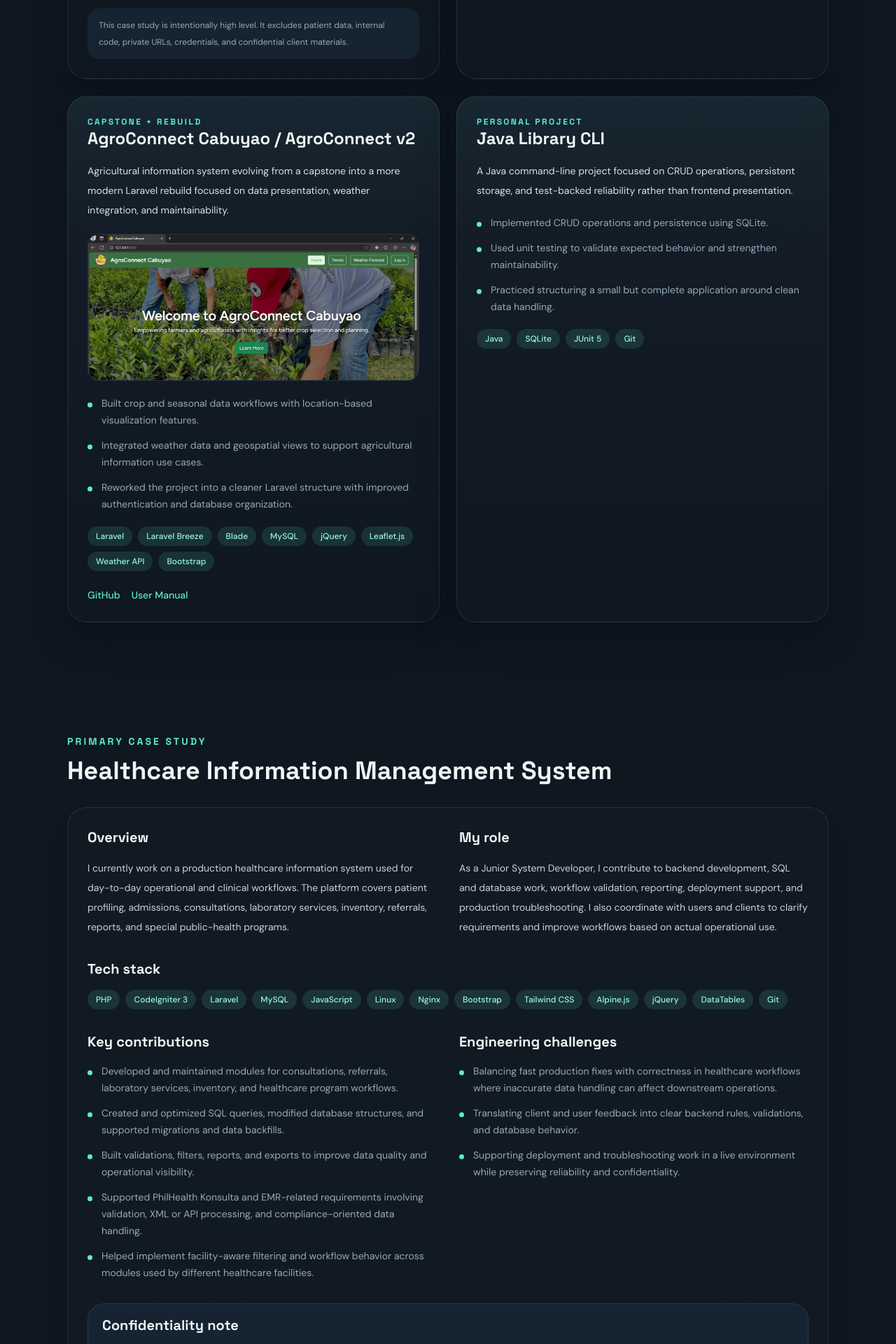
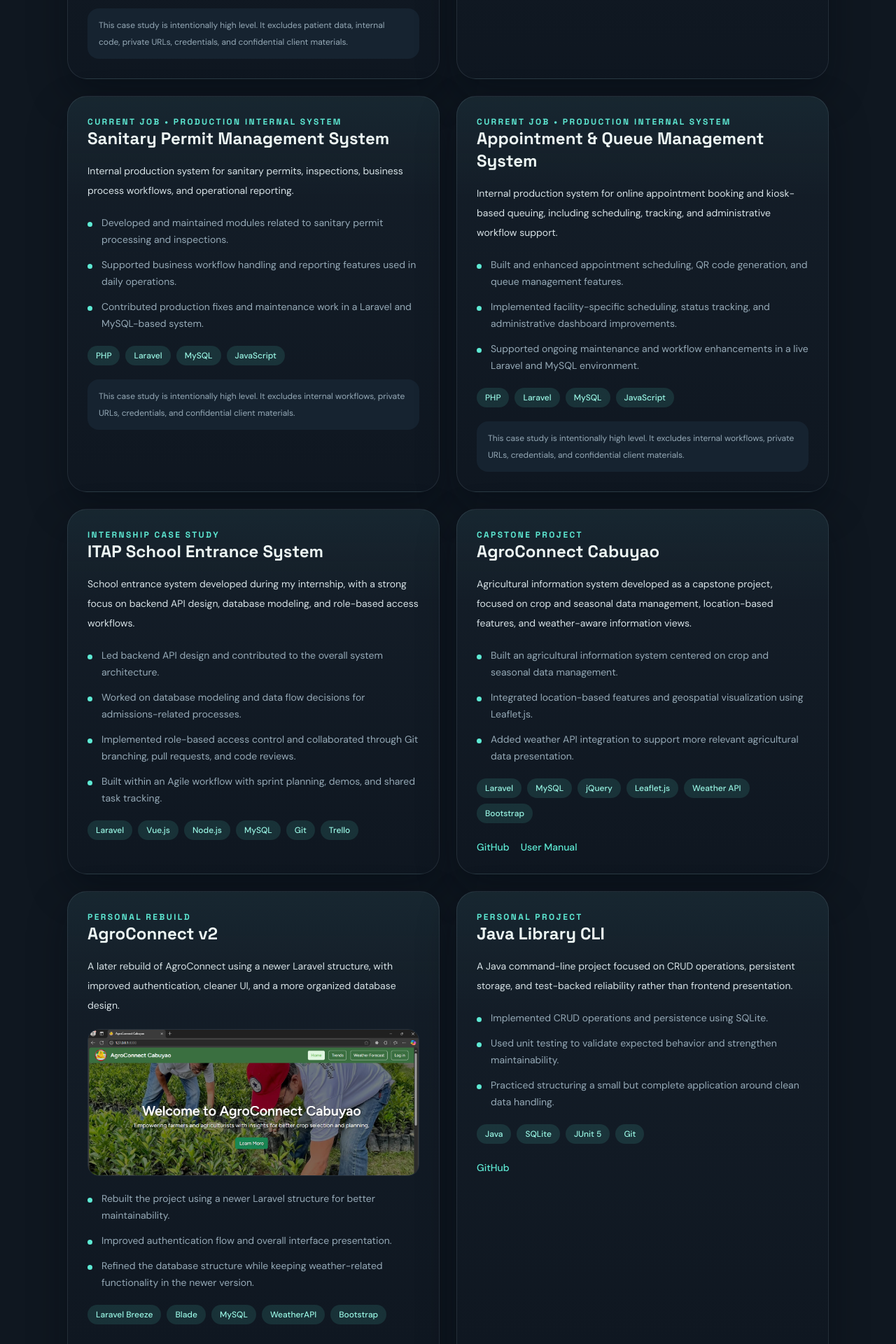
Before and after one commit to mamplata/webdev_portfolio, a Vue app: page / in a window 1280 px wide. Shown: the part 2340-4260 px from the top of the page at 70% size. Built offline with nearby package versions, Linux system fonts and the light colour scheme.

Commit message:
update portfolio content

```diff
--- a/src/portfolio.js
+++ b/src/portfolio.js
@@ -57,6 +57,48 @@ const portfolio = {
         "This case study is intentionally high level. It excludes patient data, internal code, private URLs, credentials, and confidential client materials."
     },
     {
+      title: "Water Laboratory Information System",
+      label: "Current Job • Production Internal System",
+      summary:
+        "Internal production system supporting water laboratory operations, laboratory workflows, reporting, validation, PDF generation, and ongoing maintenance.",
+      stack: ["PHP", "Laravel", "MySQL", "JavaScript"],
+      highlights: [
+        "Worked on features supporting water laboratory operational workflows and day-to-day laboratory processing.",
+        "Built and maintained reporting, validation rules, and PDF generation for internal laboratory use.",
+        "Handled ongoing maintenance and production support within a live Laravel and MySQL environment."
+      ],
+      confidentiality:
+        "This case study is intentionally high level. It excludes internal workflows, private URLs, credentials, and confidential client materials."
+    },
+    {
+      title: "Sanitary Permit Management System",
+      label: "Current Job • Production Internal System",
+      summary:
+        "Internal production system for sanitary permits, inspections, business process workflows, and operational reporting.",
+      stack: ["PHP", "Laravel", "MySQL", "JavaScript"],
+      highlights: [
+        "Developed and maintained modules related to sanitary permit processing and inspections.",
+        "Supported business workflow handling and reporting features used in daily operations.",
+        "Contributed production fixes and maintenance work in a Laravel and MySQL-based system."
+      ],
+      confidentiality:
+        "This case study is intentionally high level. It excludes internal workflows, private URLs, credentials, and confidential client materials."
+    },
+    {
+      title: "Appointment & Queue Management System",
+      label: "Current Job • Production Internal System",
+      summary:
+        "Internal production system for online appointment booking and kiosk-based queuing, including scheduling, tracking, and administrative workflow support.",
+      stack: ["PHP", "Laravel", "MySQL", "JavaScript"],
+      highlights: [
+        "Built and enhanced appointment scheduling, QR code generation, and queue management features.",
+        "Implemented facility-specific scheduling, status tracking, and administrative dashboard improvements.",
+        "Supported ongoing maintenance and workflow enhancements in a live Laravel and MySQL environment."
+      ],
+      confidentiality:
+        "This case study is intentionally high level. It excludes internal workflows, private URLs, credentials, and confidential client materials."
+    },
+    {
       title: "ITAP School Entrance System",
       label: "Internship Case Study",
       summary:
@@ -70,26 +112,16 @@ const portfolio = {
       ]
     },
     {
-      title: "AgroConnect Cabuyao / AgroConnect v2",
-      label: "Capstone + Rebuild",
+      title: "AgroConnect Cabuyao",
+      label: "Capstone Project",
       summary:
-        "Agricultural information system evolving from a capstone into a more modern Laravel rebuild focused on data presentation, weather integration, and maintainability.",
-      stack: [
-        "Laravel",
-        "Laravel Breeze",
-        "Blade",
-        "MySQL",
-        "jQuery",
-        "Leaflet.js",
-        "Weather API",
-        "Bootstrap"
+        "Agricultural information system developed as a capstone project, focused on crop and seasonal data management, location-based features, and weather-aware information views.",
+      stack: ["Laravel", "MySQL", "jQuery", "Leaflet.js", "Weather API", "Bootstrap"],
+      highlights: [
+        "Built an agricultural information system centered on crop and seasonal data management.",
+        "Integrated location-based features and geospatial visualization using Leaflet.js.",
+        "Added weather API integration to support more relevant agricultural data presentation."
       ],
-      highlights: [
-        "Built crop and seasonal data workflows with location-based visualization features.",
-        "Integrated weather data and geospatial views to support agricultural information use cases.",
-        "Reworked the project into a cleaner Laravel structure with improved authentication and database organization."
-      ],
-      imageLink: "images/agroconnectv2.png",
       links: [
         {
           label: "GitHub",
@@ -98,6 +130,25 @@ const portfolio = {
         {
           label: "User Manual",
           href: "https://drive.google.com/file/d/1rrAnNlee9LOPIDmi49w5lxd8RCnxGT99/view?usp=drivesdk"
+        }
+      ]
+    },
+    {
+      title: "AgroConnect v2",
+      label: "Personal Rebuild",
+      summary:
+        "A later rebuild of AgroConnect using a newer Laravel structure, with improved authentication, cleaner UI, and a more organized database design.",
+      stack: ["Laravel Breeze", "Blade", "MySQL", "WeatherAPI", "Bootstrap"],
+      highlights: [
+        "Rebuilt the project using a newer Laravel structure for better maintainability.",
+        "Improved authentication flow and overall interface presentation.",
+        "Refined the database structure while keeping weather-related functionality in the newer version."
+      ],
+      imageLink: "images/agroconnectv2.png",
+      links: [
+        {
+          label: "GitHub",
+          href: "https://github.com/mamplata/agroconnect_appv2"
         }
       ]
     },
@@ -111,6 +162,30 @@ const portfolio = {
         "Implemented CRUD operations and persistence using SQLite.",
         "Used unit testing to validate expected behavior and strengthen maintainability.",
         "Practiced structuring a small but complete application around clean data handling."
+      ],
+      links: [
+        {
+          label: "GitHub",
+          href: "https://github.com/mamplata/java-library-cli"
+        }
+      ]
+    },
+    {
+      title: "Livewire Reverb",
+      label: "Personal Project",
+      summary:
+        "A Laravel experiment project exploring Livewire and Reverb for more interactive, real-time application behavior.",
+      stack: ["PHP", "Laravel", "Livewire", "Reverb", "MySQL", "JavaScript"],
+      highlights: [
+        "Built as a hands-on project for learning Laravel Livewire and Reverb integration.",
+        "Focused on interactive application behavior using Laravel-based real-time features.",
+        "Strengthened practical experience with modern Laravel tooling beyond standard CRUD workflows."
+      ],
+      links: [
+        {
+          label: "GitHub",
+          href: "https://github.com/mamplata/livewire-reverb"
+        }
       ]
     }
   ],
@@ -118,7 +193,7 @@ const portfolio = {
     overview:
       "I currently work on a production healthcare information system used for day-to-day operational and clinical workflows. The platform covers patient profiling, admissions, consultations, laboratory services, inventory, referrals, reports, and special public-health programs.",
     role:
-      "As a Junior System Developer, I contribute to backend development, SQL and database work, workflow validation, reporting, deployment support, and production troubleshooting. I also coordinate with users and clients to clarify requirements and improve workflows based on actual operational use.",
+      "As a Junior System Developer, I contribute to backend development, SQL and database work, workflow validation, reporting, deployment support, and production troubleshooting. My current production work includes healthcare, water laboratory, sanitary permit, and appointment or queue management systems. I also coordinate with users and clients to clarify requirements and improve workflows based on actual operational use.",
     stack: [
       "PHP",
       "CodeIgniter 3",
@@ -158,6 +233,7 @@ const portfolio = {
         "Developing, maintaining, and supporting a production healthcare information system with a focus on backend modules, database workflows, reporting, and live issue resolution.",
       bullets: [
         "Build and maintain healthcare system modules used in real operational workflows.",
+        "Develop and support internal Laravel and MySQL systems for water laboratory operations, sanitary permits, and appointment or queue management.",
         "Work on backend logic, SQL queries, validations, reports, and data quality improvements.",
         "Support production troubleshooting, deployment-related tasks, and server-side maintenance.",
         "Coordinate with clients and users to clarify workflow requirements and implement changes."
```
